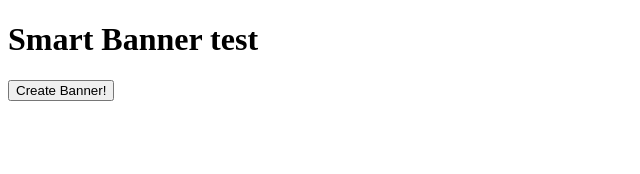
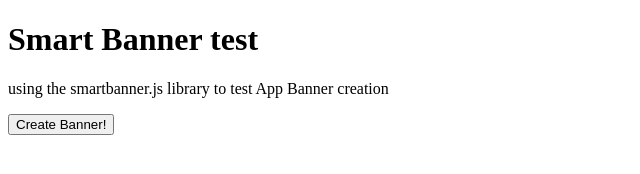
Before and after one commit to elemarin/AppBanner, a website: page SmartBanner/index.html in a window 1280 px wide. Shown: the whole page, without its empty margins (0-640 px from the left). Drawn offline with Linux system fonts and the light colour scheme.

```diff
--- a/SmartBanner/index.html
+++ b/SmartBanner/index.html
@@ -8,6 +8,7 @@
     <!-- Start SmartBanner configuration -->
     <meta name="smartbanner:title" content="NewHomeSource">
     <meta name="smartbanner:price" content=" ">
+    <meta name="smartbanner:author" content=" ">
     <meta name="smartbanner:price-suffix-apple" content=" ">
     <meta name="smartbanner:price-suffix-google" content=" ">
     <meta name="smartbanner:icon-apple" content="https://beta-nhs-static.secure.footprint.net/GlobalResources14/Default/images/TrustbuilderLogos/TrustBuilder-Logo.svg">
@@ -23,6 +24,7 @@
 </head>
 <body>
     <h1>Smart Banner test</h1>
+    <p>using the smartbanner.js library to test App Banner creation</p>
 
     <button data-banner-opener>Create Banner!</button>
 
```
